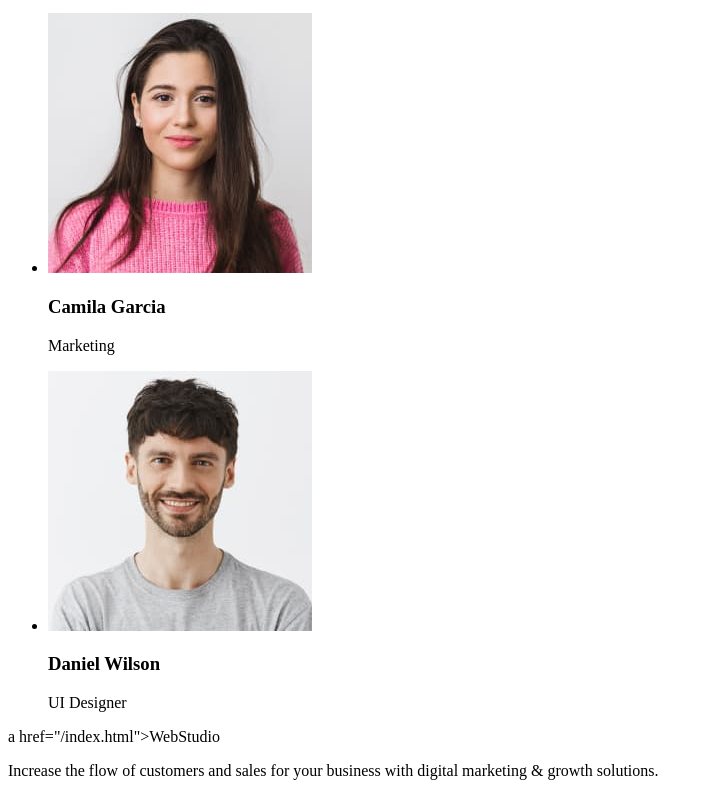
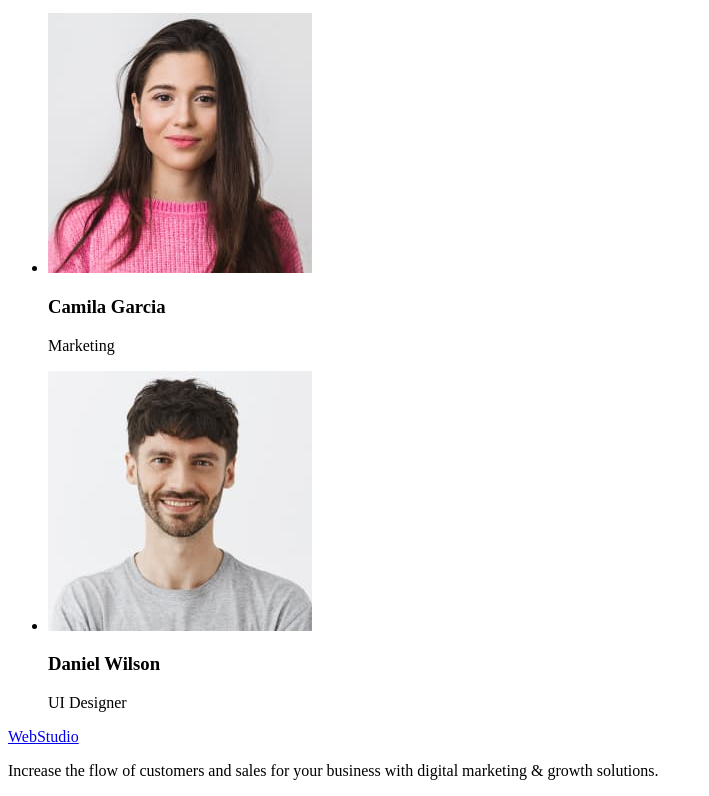
Before and after one commit to SergeyReznickyy/goit-markup-hw-01, a plain HTML site: page index.html in a window 1280 px wide. Shown: the part 2341-3137 px from the top of the page, without its empty margins (0-709 px from the left). Drawn offline with Linux system fonts and the light colour scheme; files whose address does not match are found by name.

Commit message:
Finish-hw-01.2

```diff
--- a/index.html
+++ b/index.html
@@ -9,7 +9,7 @@
   <body>
     <header>
       <nav>
-        <a href="/index.html">WebStudio</a>
+        <a href="./index.html">WebStudio</a>
         <ul>
           <li><a href="">Studio</a></li>
           <li><a href="">Portfolio</a></li>
@@ -138,7 +138,7 @@
       </section>
     </main>
     <footer>
-      a href="/index.html">WebStudio</a>
+      <a href="./index.html">WebStudio</a>
       <p>
         Increase the flow of customers and sales for your business with digital
         marketing & growth solutions.
```
